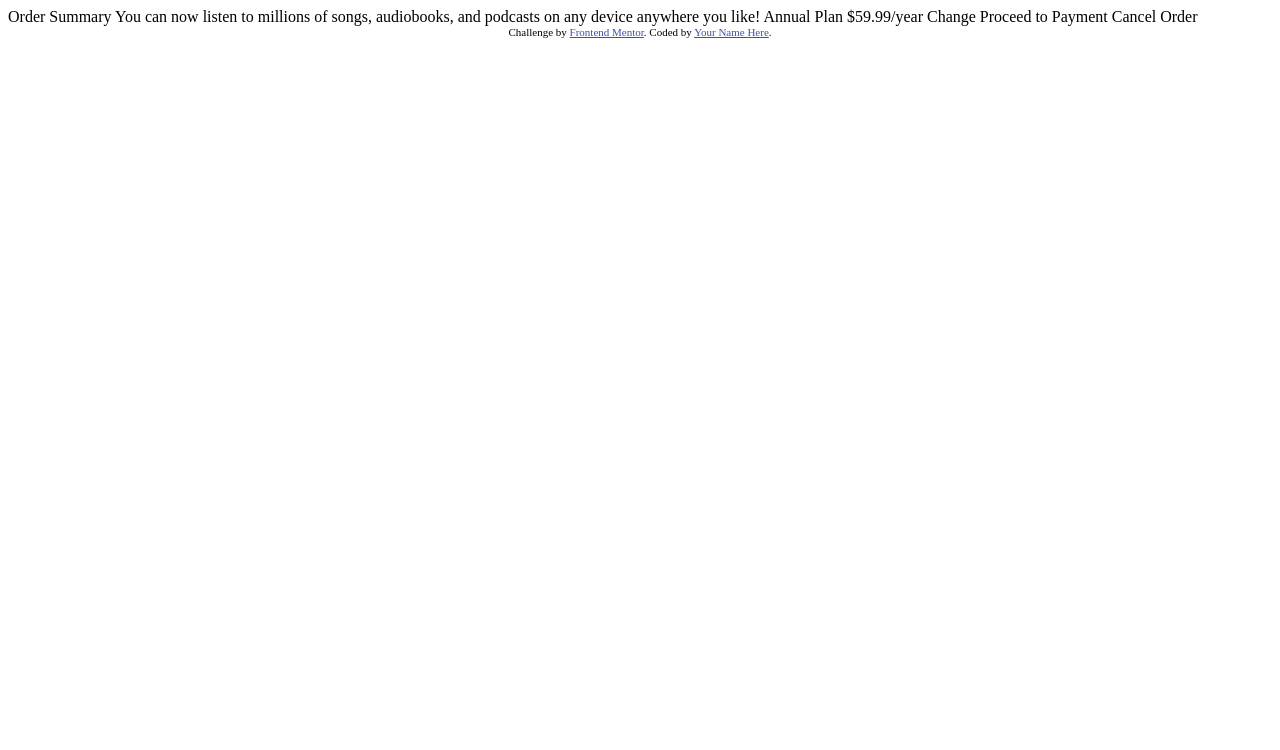
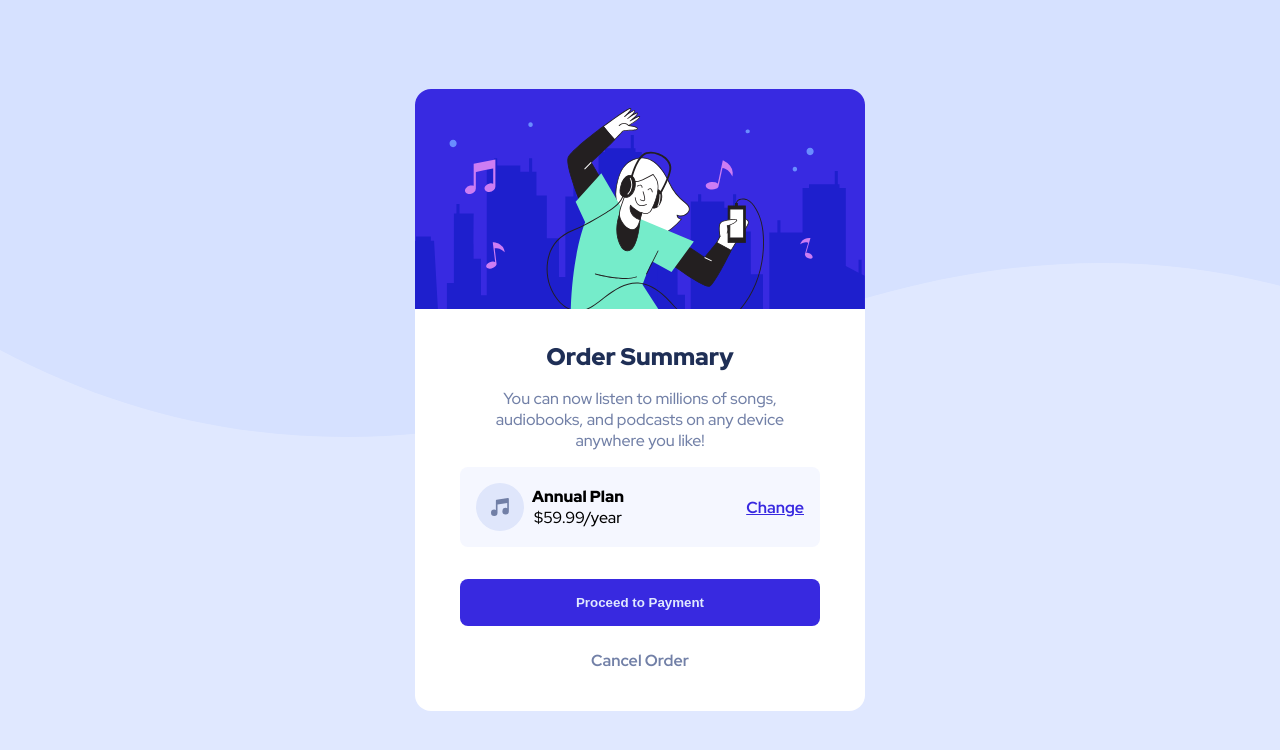
Before and after one commit to DALO-eng/Order-summary-component, a plain HTML site: page index.html in a window 1280 px wide. Drawn offline with Linux system fonts and the light colour scheme.

Commit message:
Final result

```diff
--- a/index.html
+++ b/index.html
@@ -2,36 +2,40 @@
 <html lang="en">
   <head>
     <meta charset="UTF-8">
-  <meta name="viewport" content="width=device-width, initial-scale=1.0"> <!-- displays site properly based on user's device -->
-
+    <meta name="viewport" content="width=device-width, initial-scale=1.0">
     <link rel="icon" type="image/png" sizes="32x32" href="./images/favicon-32x32.png">
-
+    <link rel="preconnect" href="https://fonts.googleapis.com">
+    <link rel="preconnect" href="https://fonts.gstatic.com" crossorigin>
+    <link href="https://fonts.googleapis.com/css2?family=Red+Hat+Display:wght@500;700;900&display=swap" rel="stylesheet">
+    <link rel="stylesheet" href="./styles/style.css">
     <title>Frontend Mentor | Order summary card</title>
-
-  <!-- Feel free to remove these styles or customise in your own stylesheet 👍 -->
-  <style>
-    .attribution { font-size: 11px; text-align: center; }
-    .attribution a { color: hsl(228, 45%, 44%); }
-  </style>
   </head>
   <body>
-
-  Order Summary
-
-  You can now listen to millions of songs, audiobooks, and podcasts on any
-  device anywhere you like!
-
-  Annual Plan
-  $59.99/year
-
-  Change
-
-  Proceed to Payment
-  Cancel Order
-
-  <div class="attribution">
-    Challenge by <a href="https://www.frontendmentor.io?ref=challenge" target="_blank">Frontend Mentor</a>.
-    Coded by <a href="#">Your Name Here</a>.
+    <main>
+      <section class="card">
+        <div class="main">
+          <img class="hero-image" src="./images/illustration-hero.svg" alt="hero">
+          <div class="info-summary">
+            <h1 class="title">Order Summary</h1>
+            <p class="subtitle">You can now listen to millions of songs, audiobooks, and podcasts on any
+              device anywhere you like!</p>
           </div>
+          <div class="annual-plan-info">
+            <div class="annual-plan-main-info">
+              <img src="./images/icon-music.svg" alt="music">
+              <div>
+                <p>Annual Plan</p>
+                <p>$59.99/year</p>
+              </div>
+            </div>
+            <div class="change-plan">
+              <a href="/">Change</a>
+            </div>
+          </div>
+          <button class="primary-button">Proceed to Payment</button>
+          <a class="cancel-order" href="/">Cancel Order</a>
+        </div>
+      </section>
+    </main>
   </body>
 </html>
--- /dev/null
+++ b/styles/style.css
@@ -0,0 +1,109 @@
+:root{
+    --pale-blue: hsl(225, 100%, 94%);
+    --bright-blue: hsl(245, 75%, 52%);
+    --very-pale-blue: hsl(225, 100%, 98%);
+    --desatured-blue: hsl(224, 23%, 55%);
+    --dark-blue: hsl(223, 47%, 23%);
+}
+*{
+    margin: 0;
+}
+body{
+    font-family: 'Red Hat Display', sans-serif;
+}
+body p{
+    font-size: 16px;
+}
+.card{
+    width: 100%;
+    height: 100vh;
+    display: grid;
+    place-items: center;
+    background-image: url(/images/pattern-background-desktop.svg);
+    background-repeat: repeat-x;
+    background-color: var(--pale-blue);
+}
+.main{
+    max-width: 450px;
+    border-radius: 16px;
+    overflow: hidden;
+    text-align: center;
+    background-color: white;
+    display: grid;
+    grid-template-rows: auto 1fr auto;
+}
+.hero-image{
+    width: 100%;
+    margin-bottom: 16px;
+}
+.info-summary{
+    display: flex;
+    flex-direction: column;
+}
+.title{
+    font-weight: 900;
+    color: var(--dark-blue);
+    margin: 16px 5%;
+}
+.subtitle{
+    color: var(--desatured-blue);
+    margin: 0 10%;
+    font-weight: 500;
+}
+.annual-plan-info{
+    display: flex;
+    justify-content: space-between;
+    margin: 16px 10%;
+    background-color: var(--very-pale-blue);
+    border-radius: 8px;
+    align-items: center;
+    padding: 16px;
+}
+.annual-plan-main-info{
+    display: flex;
+    align-items: center;
+    justify-content: space-around;
+    flex-wrap: nowrap;
+}
+.annual-plan-main-info div{
+    margin: 0 8px;
+}
+.annual-plan-main-info div p:nth-child(1){
+    font-weight: 900;
+}
+.change-plan a{
+    font-weight: 700;
+    color: var(--bright-blue);
+}
+.change-plan a:hover{
+    color: #766cf1;
+    text-decoration: none;
+}
+.primary-button{
+    border-radius: 8px;
+    margin: 16px 10%;
+    border: none;
+    background-color: var(--bright-blue);
+    font-weight: 900;
+    color: var(--pale-blue);
+    padding: 16px 0;
+    cursor: pointer;
+}
+.primary-button:hover{
+    background-color: #766cf1;
+}
+.cancel-order{
+    margin-top:8px;
+    margin-bottom: 40px;
+    text-decoration: none;
+    font-weight: 700;
+    color: var(--desatured-blue);
+}
+.cancel-order:hover{
+    color: var(--dark-blue);
+}
+@media (max-width: 375px){
+    .main{
+        max-width: 90%;
+    }
+}
```
Lines whose indentation alone changed are shown as unchanged.
